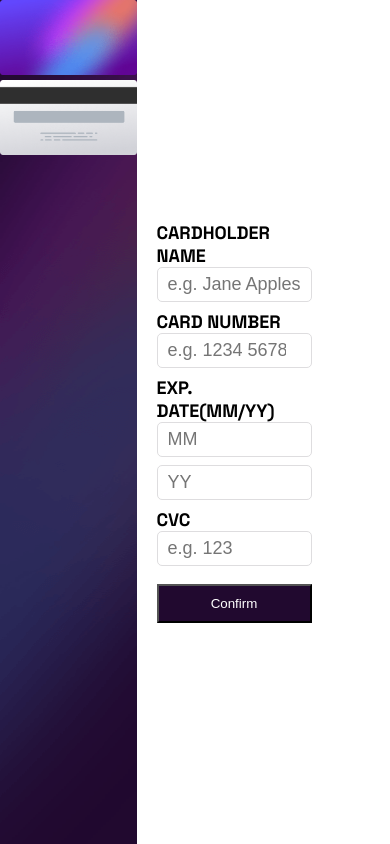
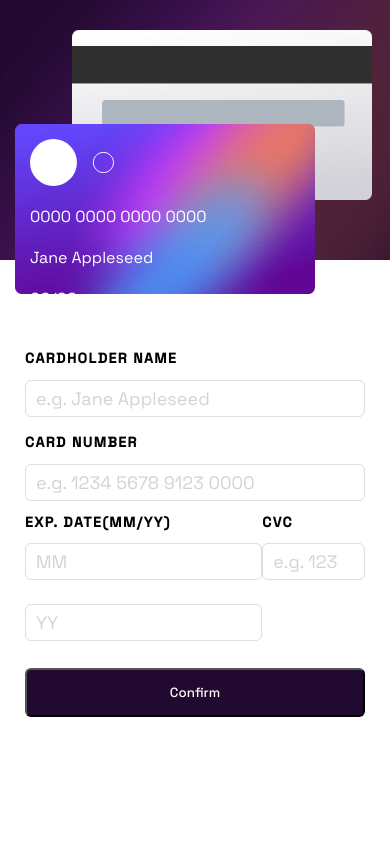
Before and after one commit to dcruz82/frontend-challenges, a plain HTML site: page challenges/interactive-card-details-form/index.html in a window 390 px wide. Drawn offline with Linux system fonts and the light colour scheme.

Commit message:
refactor: mobile first design

```diff
--- a/challenges/interactive-card-details-form/index.html
+++ b/challenges/interactive-card-details-form/index.html
@@ -3,33 +3,37 @@
 <head>
   <meta charset="UTF-8">
   <meta name="viewport" content="width=device-width, initial-scale=1.0">
-  <link rel="preconnect" href="https://fonts.googleapis.com">
-  <link rel="preconnect" href="https://fonts.gstatic.com" crossorigin>
-  <link href="https://fonts.googleapis.com/css2?family=Space+Grotesk:wght@300;400;700&display=swap" rel="stylesheet">
   <link rel="stylesheet" href="./styles.css">
   <title>Frontend Mentor | Interactive card details form</title>
 </head>
 <body>
   <main>
-    <div class="background-card">
-      <img src="./assets/bg-card-front.png" alt="Credit card front.">
-      <img class="card-back" src="./assets/bg-card-back.png" alt="Credit card back.">
-      <!-- <img src="./images/card-logo.svg" alt=""> -->
-      <!-- <p>0000 0000 0000 0000</p>
-      <span>Jane Appleseed</span>
-      <span>00/00</span> -->
+    <div class="card-container">
+      <div class="front-card">
+        <div class="card-content">
+          <img src="./assets/card-logo.svg" alt="Card logo.">
+          <span class="number">0000 0000 0000 0000</span>
+          <span class="holder">Jane Appleseed</span>
+          <span class="date">00/00</span>
+        </div>
+      </div>
+      <div class="back-card"></div>
     </div>
     <div class="form-container">
-      <form class="form-card-data">
-        <label>Cardholder Name</label>
-        <input class="form-field" type="text" placeholder="e.g. Jane Appleseed">
-        <label>Card Number</label>
-        <input class="form-field" type="number" placeholder="e.g. 1234 5678 9123 0000">
-        <label>Exp. Date(MM/YY)</label>
-        <input class="form-field" type="number" placeholder="MM">
-        <input class="form-field" type="number" placeholder="YY">
-        <label>CVC</label>
-        <input class="form-field" type="number" placeholder="e.g. 123">
+      <form class="form-card">
+        <label for="holder-name">Cardholder Name</label>
+        <input id="holder-name" class="form-field" type="text" placeholder="e.g. Jane Appleseed" required>
+        <label for="card-number">Card Number</label>
+        <input id="card-number" class="form-field" type="number" placeholder="e.g. 1234 5678 9123 0000" required>
+        <div class="card-data">
+          <label>Exp. Date(MM/YY)
+            <input class="form-field" type="number" placeholder="MM" required>
+            <input class="form-field" type="number" placeholder="YY" required>
+          </label>
+          <label>CVC
+            <input class="form-field" type="number" placeholder="e.g. 123">
+          </label>
+        </div>
         <input class="form-btn" type="submit" value="Confirm">
       </form>
     </div>
--- a/challenges/interactive-card-details-form/styles.css
+++ b/challenges/interactive-card-details-form/styles.css
@@ -1,85 +1,154 @@
 @import '../../css/config.css';
+@import url('https://fonts.googleapis.com/css2?family=Space+Grotesk:wght@300;400;500&display=swap');
 
 :root {
-    --color-white: hsl(0, 0%, 100%);
-    ---light-grayish-violet: hsl(270, 3%, 87%);
-    ---dark-grayish-violet: hsl(279, 6%, 55%);
-    ---very-dark-violet: hsl(278, 68%, 11%);
+    --white: hsl(0, 0%, 100%);
+    --light-grayish-violet: hsl(270, 3%, 87%);
+    --dark-grayish-violet: hsl(279, 6%, 55%);
+    --very-dark-violet: hsl(278, 68%, 11%);
+    --linear-gradient-active-input-border: hsl(249, 99%, 64%); /*to hsl(278, 94%, 30%);*/
+    --red-input-errors: hsl(0, 100%, 66%);
+}
+
+* {
     font-family: 'Space Grotesk', sans-serif;
+    /* border: 1px solid lawngreen; */
 }
 
 main {
-    height: 100vh;
-    height: 100svh;
-    display: flex;
-
+    max-height: 100vh;
+    max-height: 100svh;
+    display: grid;
+    grid-template-rows: 26rem minmax(45rem,2fr);
+    row-gap: 5rem;
 }
 
-.background-card {
-    width: 35vw;
-    width: 35svw;
+.card-container {
+    position: relative;
     background: no-repeat url(./assets/bg-main-desktop.png);
 }
 
-img {
-    width: 100%;
+.front-card, .back-card {
+    position: absolute;
+    width: 30rem;
+    height: 17rem;
+    overflow: hidden;
 }
 
-.card-front{
-    /* width: 20rem;
-    background: url(../images/bg-card-front.png); */
+.front-card{
+    background: center/100% 100% no-repeat url(./assets/bg-card-front.png);
+    left: 1.5rem;
+    bottom: -3.4rem;
+    z-index: 1;
 }
 
-.card-front::after {
-    display: absolute;
-    width: 100%;
-    top: 1rem;
-    left: 3rem;
-    color: white;
-    content: '0000 0000 0000 0000';
+.card-content {
+    padding: 1.5rem;
+    display: grid;
+    row-gap: 2rem;
+    color: var(--white);
+    /* grid-template-columns: auto; */
 }
 
-.card-back {
-    display: absolute;
-    z-index: -1;
-    top: 1rem;
-    left: 3rem;
+/* <row-start> / <column-start> / <row-end> / <column-end */
+.back-card {
+    background: center/100% 100% no-repeat url(./assets/bg-card-back.png);
+    top: 3rem;
+    right: 1.8rem;
 }
 
 .form-container{
-    width: 50%;
-    padding: 2rem;
-    display: grid;
-    place-items: center;
+    padding: 0.5rem;
 }
 
-.form-card-data, .form-field {
+.form-card, .form-field {
     font-size: 1.8rem;
 }
 
-.form-card-data {
-    margin: auto;
+.form-card{
+    padding: 3rem 2rem;
 }
 
-.form-card-data label {
+.form-card label {
+    font-size: 1.4rem;
     text-transform: uppercase;
     margin-bottom: 0.5rem;
     font-weight: bold;
+    letter-spacing: 0.15rem;
+}
+
+.form-card .card-data {
+    display: flex;
 }
 
 .form-field {
     width: 100%;
     padding: 0.6rem 1rem;
-    border: 0.1rem solid var(---light-grayish-violet);
-    border-radius: 0.5rem;
-    color: var(---light-grayish-violet);
-    margin-bottom: 0.8rem;
+    border: 0.1rem solid var(--light-grayish-violet);
+    border-radius: 0.6rem;
+    margin: 1.2rem 0;
+    outline: none;
+}
+
+.form-field:focus {
+    border: 1px solid var(--linear-gradient-active-input-border);
+}
+
+.form-field::placeholder {
+    --light-grayish-violet: hsl(300, 1%, 83%);
+    color: var(--light-grayish-violet);
 }
 
 .form-btn {
     width: 100%;
-    padding: 1rem 0;
+    padding: 1.4rem 0;
     margin-top: 1rem;
-    background-color: var(---very-dark-violet);
-    color: var(--color-white);
+    font-weight: 500;
+    border-radius: 0.6rem;
+    background-color: var(--very-dark-violet);
+    color: var(--white);
 }
+
+@media screen and (min-width: 500px) {
+    main {
+        gap: 0;
+        grid-template-columns: 40rem minmax(50rem, 2fr);
+        grid-template-rows: 1fr;
+    }
+
+    .card-container {
+        min-height: 100vh;
+        min-height: 100svh;
+        max-height: 100vh;
+        max-height: 100svh;
+    }
+
+    .front-card, .back-card {
+        width: 34rem;
+        height: 20rem;
+    }
+
+    .front-card {
+        inset: unset;
+        top: 17rem;
+        left: 14rem;
+    }
+
+    .back-card {
+        inset: unset;
+        right: -15rem;
+        bottom: 16rem;
+    }
+
+    .form-container{
+        display: grid;
+        place-items: center;
+
+    }
+
+    .form-card {
+        width: 50%;
+        /* margin: 0 auto; */
+    }
+
+}
```
Also changed, not shown: 1 other file.
